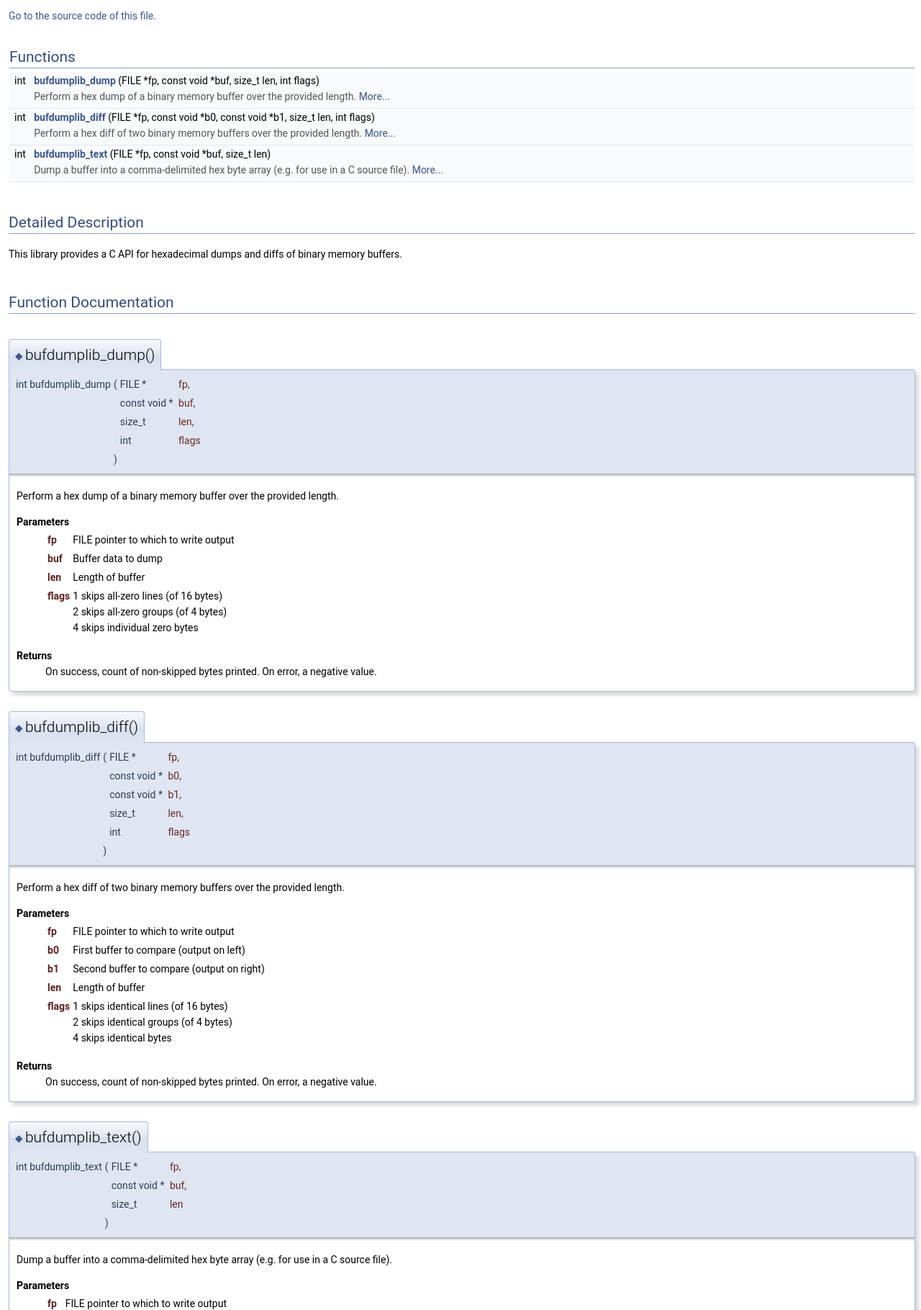
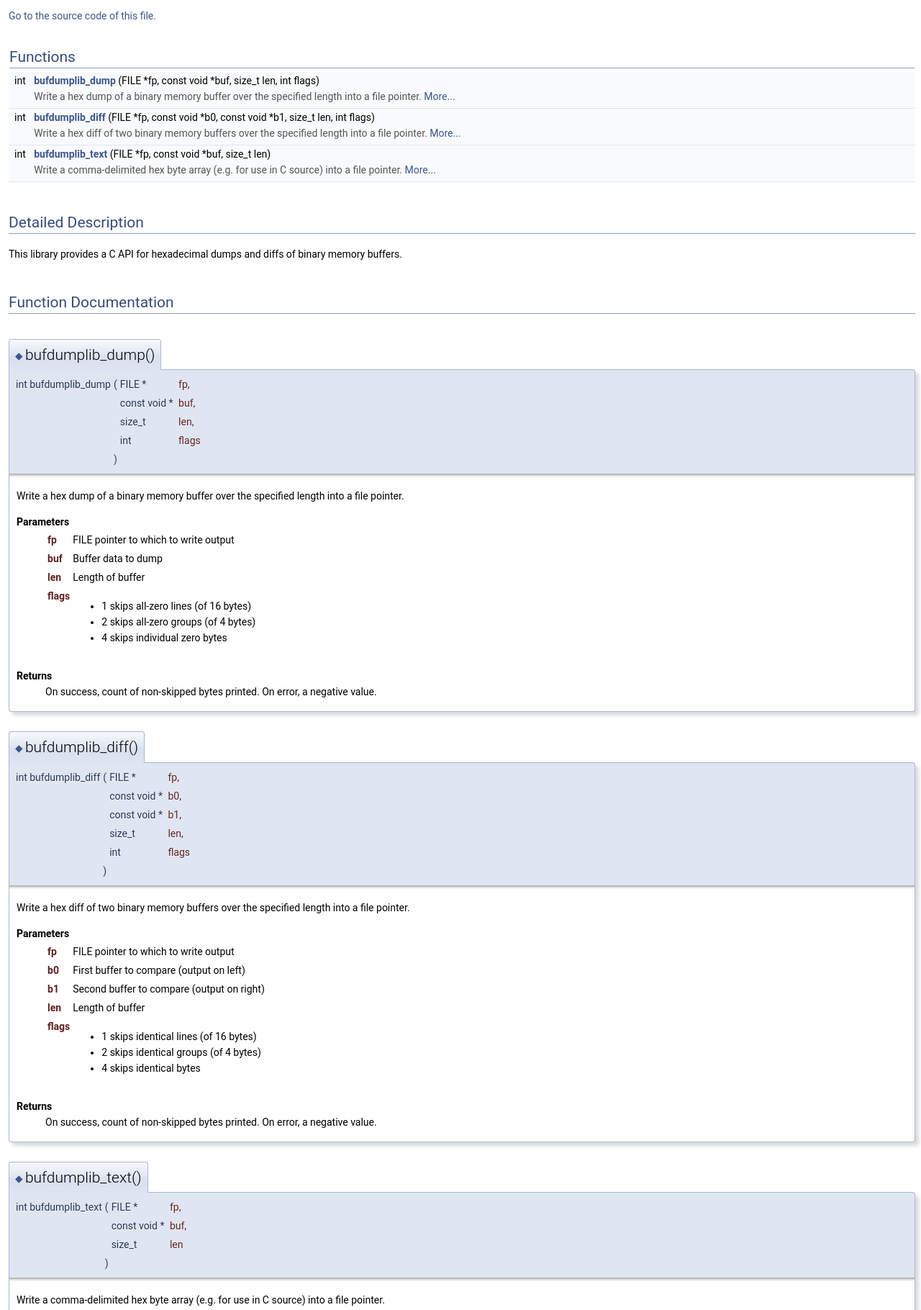
Before and after one commit to mreillydev/bufdumplib, a plain HTML site: page docs/bufdumplib_8h.html in a window 1280 px wide. Shown: the part 223-2043 px from the top of the page at 72% size. Drawn offline with Linux system fonts and the light colour scheme.

Commit message:
Improve documentation

```diff
--- a/docs/bufdumplib_8h.html
+++ b/docs/bufdumplib_8h.html
@@ -80,13 +80,13 @@ $(function() {
 <tr class="heading"><td colspan="2"><h2 class="groupheader"><a id="func-members" name="func-members"></a>
 Functions</h2></td></tr>
 <tr class="memitem:a46f407bea303fdea95cd587271856729"><td class="memItemLeft" align="right" valign="top">int&#160;</td><td class="memItemRight" valign="bottom"><a class="el" href="bufdumplib_8h.html#a46f407bea303fdea95cd587271856729">bufdumplib_dump</a> (FILE *fp, const void *buf, size_t len, int flags)</td></tr>
-<tr class="memdesc:a46f407bea303fdea95cd587271856729"><td class="mdescLeft">&#160;</td><td class="mdescRight">Perform a hex dump of a binary memory buffer over the provided length.  <a href="bufdumplib_8h.html#a46f407bea303fdea95cd587271856729">More...</a><br /></td></tr>
+<tr class="memdesc:a46f407bea303fdea95cd587271856729"><td class="mdescLeft">&#160;</td><td class="mdescRight">Write a hex dump of a binary memory buffer over the specified length into a file pointer.  <a href="bufdumplib_8h.html#a46f407bea303fdea95cd587271856729">More...</a><br /></td></tr>
 <tr class="separator:a46f407bea303fdea95cd587271856729"><td class="memSeparator" colspan="2">&#160;</td></tr>
 <tr class="memitem:a98c9b853718a4a661426f89207513931"><td class="memItemLeft" align="right" valign="top">int&#160;</td><td class="memItemRight" valign="bottom"><a class="el" href="bufdumplib_8h.html#a98c9b853718a4a661426f89207513931">bufdumplib_diff</a> (FILE *fp, const void *b0, const void *b1, size_t len, int flags)</td></tr>
-<tr class="memdesc:a98c9b853718a4a661426f89207513931"><td class="mdescLeft">&#160;</td><td class="mdescRight">Perform a hex diff of two binary memory buffers over the provided length.  <a href="bufdumplib_8h.html#a98c9b853718a4a661426f89207513931">More...</a><br /></td></tr>
+<tr class="memdesc:a98c9b853718a4a661426f89207513931"><td class="mdescLeft">&#160;</td><td class="mdescRight">Write a hex diff of two binary memory buffers over the specified length into a file pointer.  <a href="bufdumplib_8h.html#a98c9b853718a4a661426f89207513931">More...</a><br /></td></tr>
 <tr class="separator:a98c9b853718a4a661426f89207513931"><td class="memSeparator" colspan="2">&#160;</td></tr>
 <tr class="memitem:a467b64205e3d98819aab1d18ca1dee40"><td class="memItemLeft" align="right" valign="top">int&#160;</td><td class="memItemRight" valign="bottom"><a class="el" href="bufdumplib_8h.html#a467b64205e3d98819aab1d18ca1dee40">bufdumplib_text</a> (FILE *fp, const void *buf, size_t len)</td></tr>
-<tr class="memdesc:a467b64205e3d98819aab1d18ca1dee40"><td class="mdescLeft">&#160;</td><td class="mdescRight">Dump a buffer into a comma-delimited hex byte array (e.g. for use in a C source file).  <a href="bufdumplib_8h.html#a467b64205e3d98819aab1d18ca1dee40">More...</a><br /></td></tr>
+<tr class="memdesc:a467b64205e3d98819aab1d18ca1dee40"><td class="mdescLeft">&#160;</td><td class="mdescRight">Write a comma-delimited hex byte array (e.g. for use in C source) into a file pointer.  <a href="bufdumplib_8h.html#a467b64205e3d98819aab1d18ca1dee40">More...</a><br /></td></tr>
 <tr class="separator:a467b64205e3d98819aab1d18ca1dee40"><td class="memSeparator" colspan="2">&#160;</td></tr>
 </table>
 <a name="details" id="details"></a><h2 class="groupheader">Detailed Description</h2>
@@ -130,15 +130,18 @@ Functions</h2></td></tr>
       </table>
 </div><div class="memdoc">
 
-<p>Perform a hex dump of a binary memory buffer over the provided length. </p>
+<p>Write a hex dump of a binary memory buffer over the specified length into a file pointer. </p>
 <dl class="params"><dt>Parameters</dt><dd>
   <table class="params">
     <tr><td class="paramname">fp</td><td>FILE pointer to which to write output </td></tr>
     <tr><td class="paramname">buf</td><td>Buffer data to dump </td></tr>
     <tr><td class="paramname">len</td><td>Length of buffer </td></tr>
-    <tr><td class="paramname">flags</td><td>1 skips all-zero lines (of 16 bytes)<br  />
- 2 skips all-zero groups (of 4 bytes)<br  />
- 4 skips individual zero bytes</td></tr>
+    <tr><td class="paramname">flags</td><td><ul>
+<li>1 skips all-zero lines (of 16 bytes)</li>
+<li>2 skips all-zero groups (of 4 bytes)</li>
+<li>4 skips individual zero bytes</li>
+</ul>
+</td></tr>
   </table>
   </dd>
 </dl>
@@ -190,16 +193,19 @@ Functions</h2></td></tr>
       </table>
 </div><div class="memdoc">
 
-<p>Perform a hex diff of two binary memory buffers over the provided length. </p>
+<p>Write a hex diff of two binary memory buffers over the specified length into a file pointer. </p>
 <dl class="params"><dt>Parameters</dt><dd>
   <table class="params">
     <tr><td class="paramname">fp</td><td>FILE pointer to which to write output </td></tr>
     <tr><td class="paramname">b0</td><td>First buffer to compare (output on left) </td></tr>
     <tr><td class="paramname">b1</td><td>Second buffer to compare (output on right) </td></tr>
     <tr><td class="paramname">len</td><td>Length of buffer </td></tr>
-    <tr><td class="paramname">flags</td><td>1 skips identical lines (of 16 bytes)<br  />
- 2 skips identical groups (of 4 bytes)<br  />
- 4 skips identical bytes</td></tr>
+    <tr><td class="paramname">flags</td><td><ul>
+<li>1 skips identical lines (of 16 bytes)</li>
+<li>2 skips identical groups (of 4 bytes)</li>
+<li>4 skips identical bytes</li>
+</ul>
+</td></tr>
   </table>
   </dd>
 </dl>
@@ -239,7 +245,7 @@ Functions</h2></td></tr>
       </table>
 </div><div class="memdoc">
 
-<p>Dump a buffer into a comma-delimited hex byte array (e.g. for use in a C source file). </p>
+<p>Write a comma-delimited hex byte array (e.g. for use in C source) into a file pointer. </p>
 <dl class="params"><dt>Parameters</dt><dd>
   <table class="params">
     <tr><td class="paramname">fp</td><td>FILE pointer to which to write output </td></tr>
```
Also changed, not shown: docs/bufdumplib_8h_source.html (+11 -11 lines), 2 other files.
